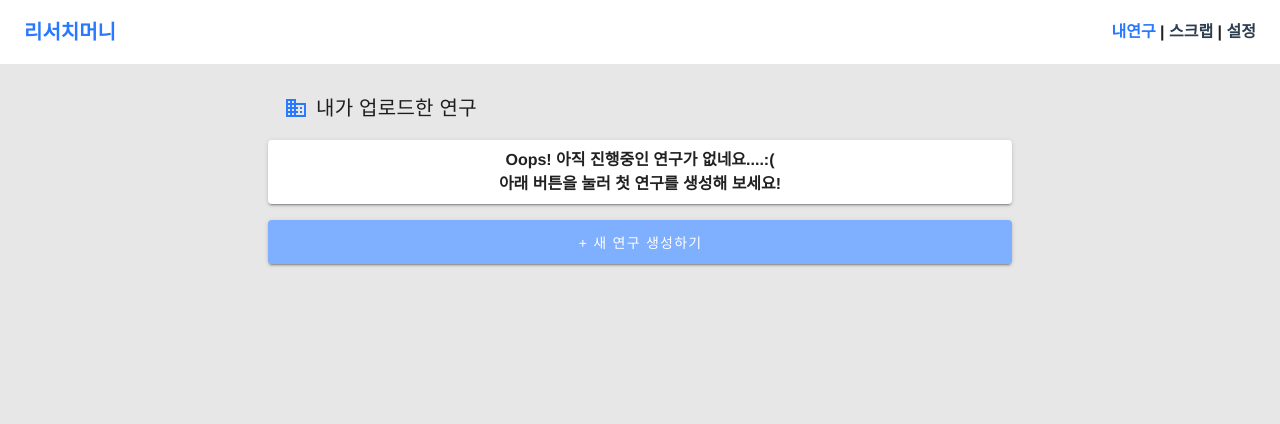
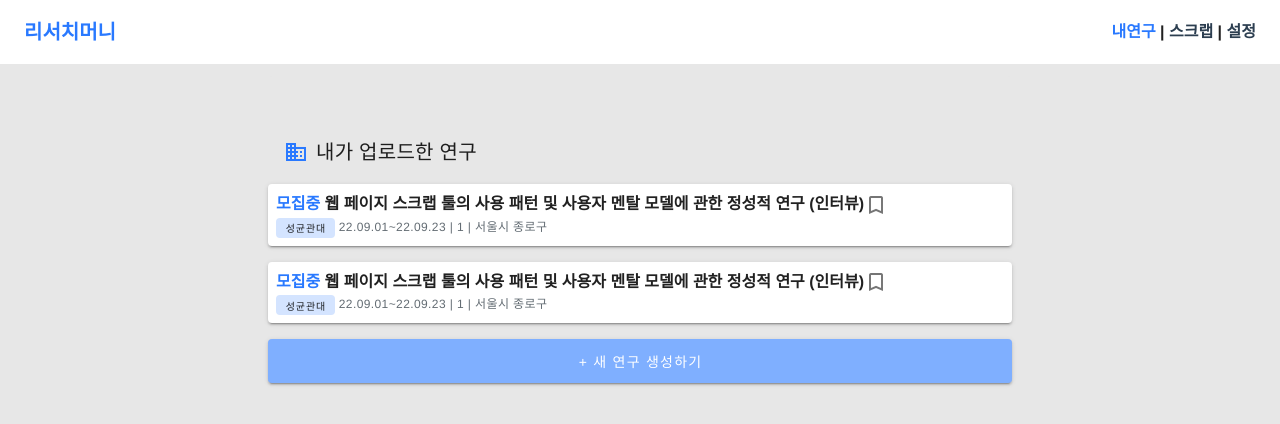
Before and after one commit to ReasearchMoney/Front_end, a Vue app: page /mypage in a window 1280 px wide. Shown: the top 424 px of the page. Built offline with nearby package versions, Linux system fonts and the light colour scheme.

Commit message:
post create

```diff
--- a/src/router/index.js
+++ b/src/router/index.js
@@ -25,6 +25,14 @@ const routes = [
     // this generates a separate chunk (about.[hash].js) for this route
     // which is lazy-loaded when the route is visited.
     component: () => import(/* webpackChunkName: "about" */ '../views/Mypage.vue')
+  },
+  {
+    path: '/post',
+    name: 'Post',
+    // route level code-splitting
+    // this generates a separate chunk (about.[hash].js) for this route
+    // which is lazy-loaded when the route is visited.
+    component: () => import(/* webpackChunkName: "about" */ '../views/Post.vue')
   }
 ]
 
--- a/src/views/Mypage.vue
+++ b/src/views/Mypage.vue
@@ -1,22 +1,86 @@
 <template>
   <v-container style="width: 100vh; max-width: 60%">
     <v-card color="elevation-0 background">
-      <v-card-title>
+      <v-card-title class="pt-15">
         <v-icon class="mr-2 primary--text">mdi-domain</v-icon>내가 업로드한
         연구</v-card-title
       >
-      <v-card class="mb-4 pa-2 text-sm-center">
-        <div>Oops! 아직 진행중인 연구가 없네요....:(</div>
-        <div>아래 버튼을 눌러 첫 연구를 생성해 보세요!</div>
+      <div v-if="post">
+        <v-card
+          v-for="item in post"
+          v-bind:key="item.postid"
+          class="mb-4 pa-2 text-sm-left"
+        >
+          <span class="primary--text">{{ item.state }} </span>
+          <span>{{ item.title }}</span>
+
+          <span> <v-icon>mdi-bookmark-outline</v-icon></span>
+          <div class="text--text text-caption">
+            <span>
+              <v-btn color="elevation-0 box" x-small>{{
+                item.institution
+              }}</v-btn>
+            </span>
+            <span> {{ item.start_date }}~{{ item.end_date }} |</span>
+            <span> {{ item.period }} |</span>
+            <span> {{ item.location }}</span>
+          </div>
+        </v-card>
+      </div>
+
+      <v-card v-else class="mb-4 pa-15 text-sm-center">
+        <div class="text--text">Oops! 아직 진행중인 연구가 없네요....:(</div>
+        <div class="text--text">아래 버튼을 눌러 첫 연구를 생성해 보세요!</div>
       </v-card>
-      <v-btn color="button" class="white--text" elevation="2" large
-        >+ 새 연구 생성하기</v-btn
-      >
+      <router-link to="/post">
+        <v-btn
+          style="width: 100%"
+          color="button"
+          class="white--text"
+          elevation="2"
+          large
+          >+ 새 연구 생성하기</v-btn
+        >
+      </router-link>
     </v-card>
   </v-container>
 </template>
 <style scoped>
-.v-btn {
+/* .v-btn {
   width: 100%;
-}
+} */
 </style>
+<script>
+export default {
+  data() {
+    return {
+      post: [
+        {
+          postid: 0,
+          state: "모집중",
+          title:
+            "웹 페이지 스크랩 툴의 사용 패턴 및 사용자 멘탈 모델에 관한 정성적 연구 (인터뷰)",
+          institution: "성균관대",
+          start_date: "22.09.01",
+          end_date: "22.09.23",
+          period: "1",
+          cost: "2만원",
+          location: "서울시 종로구",
+        },
+        {
+          postid: 1,
+          state: "모집중",
+          title:
+            "웹 페이지 스크랩 툴의 사용 패턴 및 사용자 멘탈 모델에 관한 정성적 연구 (인터뷰)",
+          institution: "성균관대",
+          start_date: "22.09.01",
+          end_date: "22.09.23",
+          period: "1",
+          cost: "2만원",
+          location: "서울시 종로구",
+        },
+      ],
+    };
+  },
+};
+</script>
--- /dev/null
+++ b/src/views/Post.vue
@@ -0,0 +1,61 @@
+<template>
+  <v-container class="mb-0" style="max-width: 100%" color="white" id="top">
+    <h2>새 연구 추가</h2>
+    <v-form>
+      <v-container style="max-width: 60%">
+        <v-card class="d-flex flex-row mb-6 elevation-0">
+          <h3 class="pr-5 mt-2">제목</h3>
+
+          <v-text-field
+            v-model="myText"
+            label="Solo"
+            solo
+            accent
+            dense
+          ></v-text-field>
+        </v-card>
+        <v-card class="d-flex flex-row mb-6 elevation-0">
+          <h3 class="pr-5 mt-2">설명</h3>
+
+          <v-text-field label="Solo" solo dense></v-text-field>
+        </v-card>
+        <v-card class="d-flex flex-row mb-6 elevation-0">
+          <h3 class="pr-5 mt-2">제목</h3>
+
+          <v-text-field label="Solo" solo dense></v-text-field>
+        </v-card>
+        <v-card class="d-flex flex-row mb-6 elevation-0">
+          <h3 class="pr-5 mt-2">제목</h3>
+
+          <v-text-field
+            label="Solo"
+            solo
+            filled
+            color="accent"
+            dense
+          ></v-text-field>
+        </v-card>
+      </v-container>
+    </v-form>
+    <v-btn @click="getTest()">누르시오</v-btn>
+  </v-container>
+</template>
+<style lang="scss" scoped>
+#top {
+  background: white;
+}
+</style>
+<script>
+export default {
+  data() {
+    return {
+      myText: "",
+    };
+  },
+  methods: {
+    getTest() {
+      console.log(this.myText);
+    },
+  },
+};
+</script>
```
